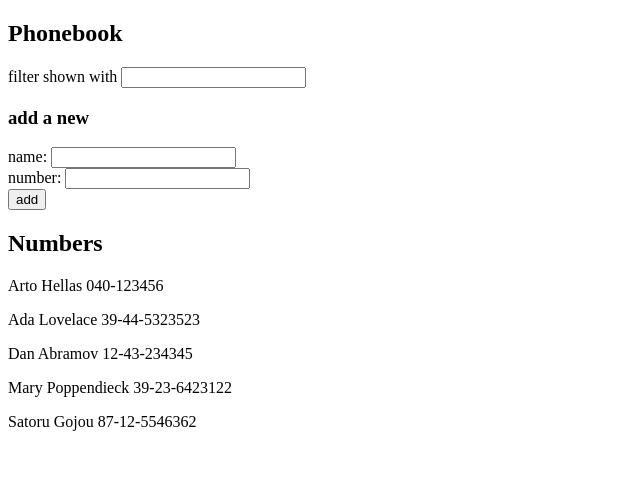
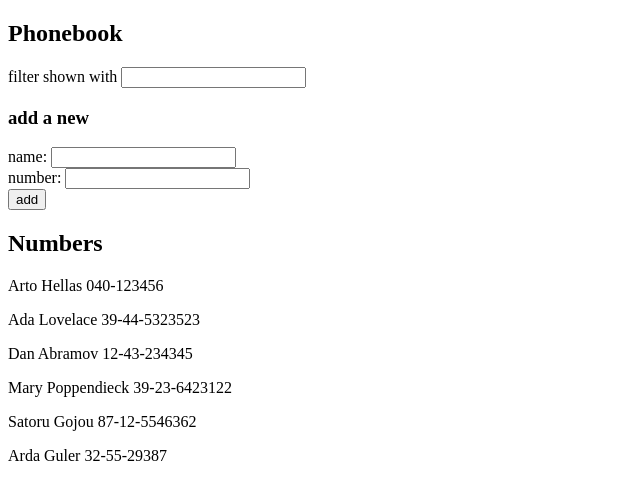
Before and after one commit to olukoluu/fullstackopen, a React (Vite) app in the folder part2/phonebook/: page / in a window 1280 px wide. Shown: the top 500 px of the page, without its empty margins (0-640 px from the left). Built offline with nearby package versions, Linux system fonts and the light colour scheme; data requests are answered from the project's data file.

Commit message:
updated exercise

```diff
--- a/part2/phonebook/db.json
+++ b/part2/phonebook/db.json
@@ -1,5 +1,5 @@
 {
-  "persons":[
+  "persons": [
     {
       "name": "Arto Hellas",
       "number": "040-123456",
@@ -24,6 +24,11 @@
       "name": "Satoru Gojou",
       "number": "87-12-5546362",
       "id": "5"
+    },
+    {
+      "id": "1e66",
+      "name": "Arda Guler",
+      "number": "32-55-29387"
     }
   ]
 }
--- a/part2/phonebook/src/App.jsx
+++ b/part2/phonebook/src/App.jsx
@@ -1,9 +1,9 @@
-import { useState, useEffect } from 'react'
-import axios from 'axios'
+import { useState, useEffect } from "react";
 import Persons from "./components/Persons";
 import PersonForm from "./components/PersonForm";
 import Filter from "./components/Filter";
-import { use } from 'react';
+import personsService from "./services/persons";
+
 
 const App = () => {
   const [persons, setPersons] = useState([
@@ -18,11 +18,8 @@ const App = () => {
   const [newFilter, setNewFilter] = useState("");
 
   useEffect(() => {
-    axios
-      .get("http://localhost:3001/persons")
-      .then((response) => {
-        setPersons(response.data);
-      })
+    personsService.getAll()
+    .then(initialPersons => setPersons(initialPersons));
   }, []);
 
   const handleNameChange = (event) => {
@@ -45,20 +42,27 @@ const App = () => {
       if (person.name === newName || person.number === newNumber) {
         console.log(person, personObject);
         exists = true;
-        alert(`${newName} is already added to phonebook`);
+        alert(`${newName} ${newNumber} is already added to phonebook`);
       }
     });
     if (exists === false) {
-      setPersons(persons.concat(personObject));
-      setNewName("");
-      setNewNumber("");
+      personsService
+        .create(personObject)
+        .then((returnedPerson) => {
+          setPersons(persons.concat(returnedPerson));
+          setNewName("");
+          setNewNumber("");
+        });
     }
   };
 
   return (
     <div>
       <h2>Phonebook</h2>
-      <Filter value={newFilter} onChange={(e) => setNewFilter(e.target.value)} />
+      <Filter
+        value={newFilter}
+        onChange={(e) => setNewFilter(e.target.value)}
+      />
       <h3>add a new</h3>
       <PersonForm
         handleNameChange={handleNameChange}
--- /dev/null
+++ b/part2/phonebook/src/services/persons.js
@@ -0,0 +1,23 @@
+import axios from 'axios'
+const baseUrl = 'http://localhost:3001/persons'
+
+const getAll = () => {
+  const request = axios.get(baseUrl)
+  return request.then(response => response.data)
+}
+
+const create = newObject => {
+  const request = axios.post(baseUrl, newObject)
+  return request.then(response => response.data)
+}
+
+// const update = (id, newObject) => {
+//   const request = axios.put(`${baseUrl}/${id}`, newObject)
+//   return request.then(response => response.data)
+// }
+
+export default {
+  getAll: getAll,
+  create: create,
+//   update: update
+}
```
